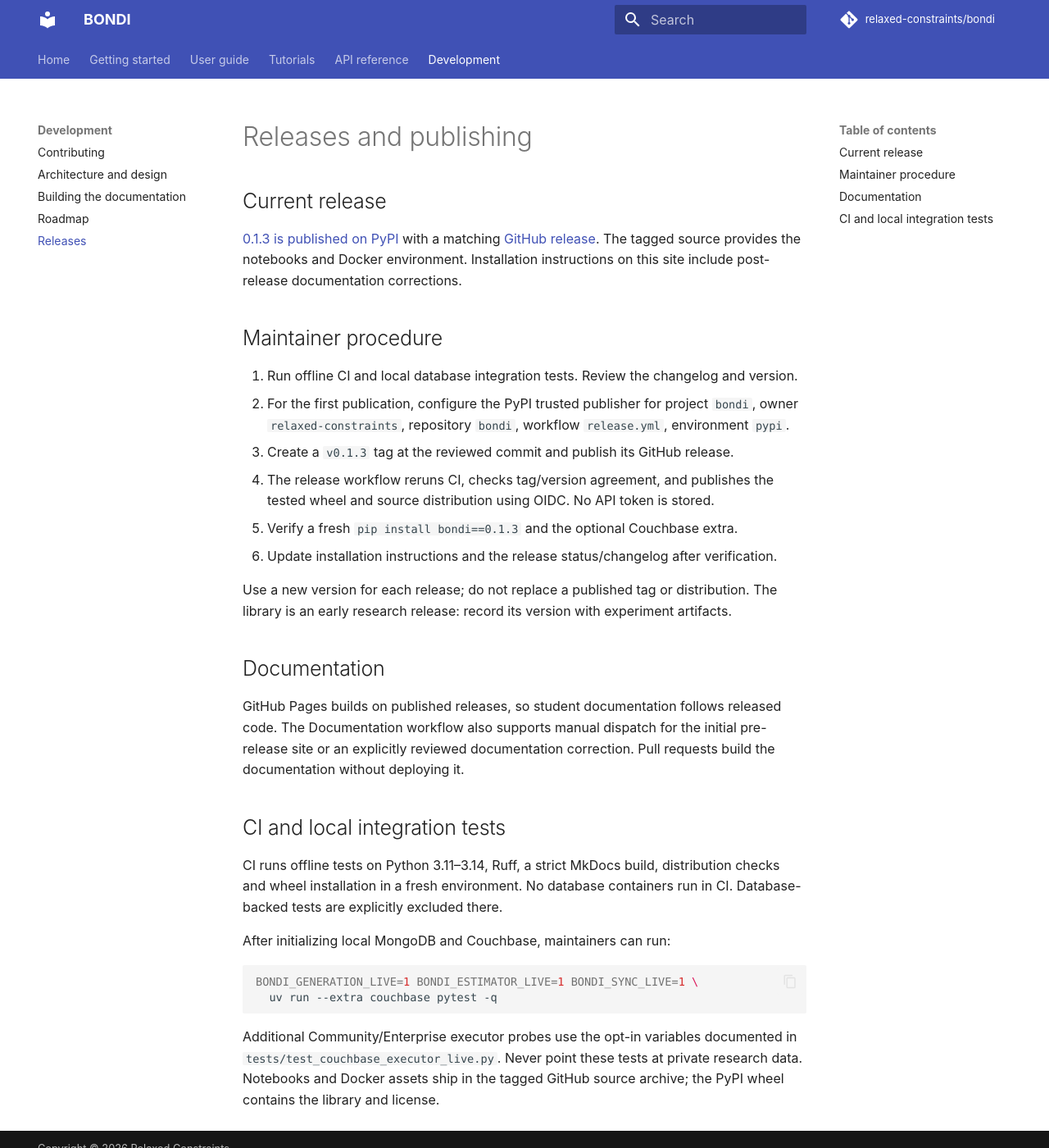
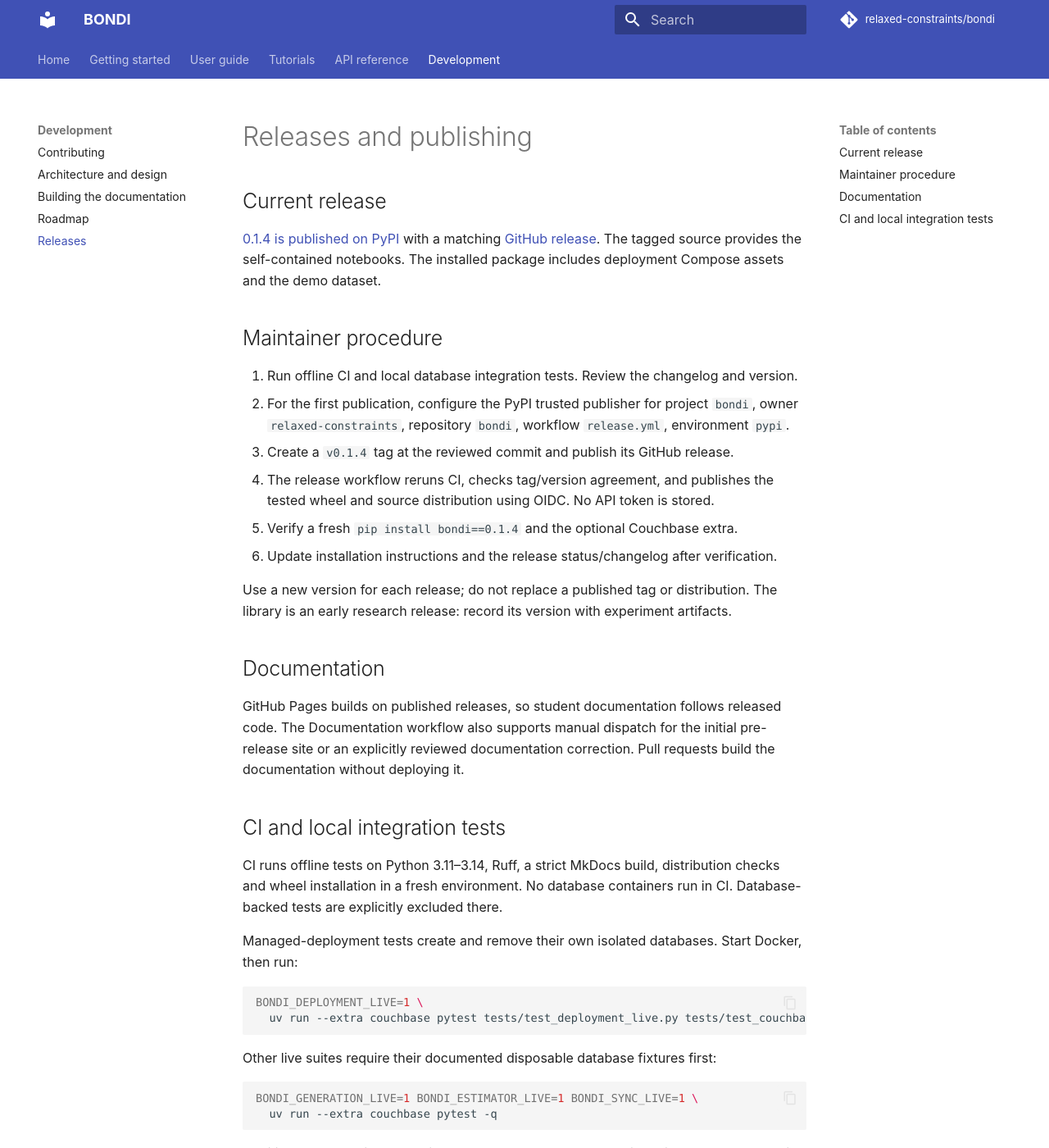
Before and after one commit to relaxed-constraints/bondi, an MkDocs documentation site: the page built from docs/releases.md, in a window 1280 px wide and 1400 px high. Shown: the whole window at 82% size. Built offline with MkDocs 1.6.1 and Material for MkDocs 9.7.7, drawn with Linux system fonts in a browser that asks for light colours; comment, search, counter and statistics services are not loaded; some of the changed text lies outside the part shown.

Commit message:
Prepare BONDI 0.1.4 release

````diff
--- a/docs/releases.md
+++ b/docs/releases.md
@@ -2,20 +2,20 @@
 
 ## Current release
 
-[0.1.3 is published on PyPI](https://pypi.org/project/bondi/0.1.3/) with a matching
-[GitHub release](https://github.com/relaxed-constraints/bondi/releases/tag/v0.1.3).
-The tagged source provides the notebooks and Docker environment. Installation
-instructions on this site include post-release documentation corrections.
+[0.1.4 is published on PyPI](https://pypi.org/project/bondi/0.1.4/) with a matching
+[GitHub release](https://github.com/relaxed-constraints/bondi/releases/tag/v0.1.4).
+The tagged source provides the self-contained notebooks. The installed package
+includes deployment Compose assets and the demo dataset.
 
 ## Maintainer procedure
 
 1. Run offline CI and local database integration tests. Review the changelog and version.
 2. For the first publication, configure the PyPI trusted publisher for project `bondi`, owner
    `relaxed-constraints`, repository `bondi`, workflow `release.yml`, environment `pypi`.
-3. Create a `v0.1.3` tag at the reviewed commit and publish its GitHub release.
+3. Create a `v0.1.4` tag at the reviewed commit and publish its GitHub release.
 4. The release workflow reruns CI, checks tag/version agreement, and publishes the
    tested wheel and source distribution using OIDC. No API token is stored.
-5. Verify a fresh `pip install bondi==0.1.3` and the optional Couchbase extra.
+5. Verify a fresh `pip install bondi==0.1.4` and the optional Couchbase extra.
 6. Update installation instructions and the release status/changelog after verification.
 
 Use a new version for each release; do not replace a published tag or distribution.
@@ -34,7 +34,14 @@ CI runs offline tests on Python 3.11–3.14, Ruff, a strict MkDocs build, distri
 checks and wheel installation in a fresh environment. No database containers run
 in CI. Database-backed tests are explicitly excluded there.
 
-After initializing local MongoDB and Couchbase, maintainers can run:
+Managed-deployment tests create and remove their own isolated databases. Start Docker, then run:
+
+```sh
+BONDI_DEPLOYMENT_LIVE=1 \
+  uv run --extra couchbase pytest tests/test_deployment_live.py tests/test_couchbase_deployment_live.py tests/test_demo_data_live.py -q
+```
+
+Other live suites require their documented disposable database fixtures first:
 
 ```sh
 BONDI_GENERATION_LIVE=1 BONDI_ESTIMATOR_LIVE=1 BONDI_SYNC_LIVE=1 \
@@ -44,4 +51,4 @@ BONDI_GENERATION_LIVE=1 BONDI_ESTIMATOR_LIVE=1 BONDI_SYNC_LIVE=1 \
 Additional Community/Enterprise executor probes use the opt-in variables documented
 in `tests/test_couchbase_executor_live.py`. Never point these tests at private research
 data. Notebooks and Docker assets ship in the tagged GitHub source archive; the
-PyPI wheel contains the library and license.
+PyPI wheel contains the library, deployment assets, demo data and license.
--- a/pyproject.toml
+++ b/pyproject.toml
@@ -1,6 +1,6 @@
 [project]
 name = "bondi"
-version = "0.1.3"
+version = "0.1.4"
 description = "A Python toolkit for document database research"
 readme = "README.md"
 license = "MIT"
````
Also changed, not shown: CHANGELOG.md (+6 -1 lines), docs/contributing.md (+3 -2 lines), docs/index.md (+1 -1 lines), docs/installation.md (+4 -4 lines), 6 other files.
